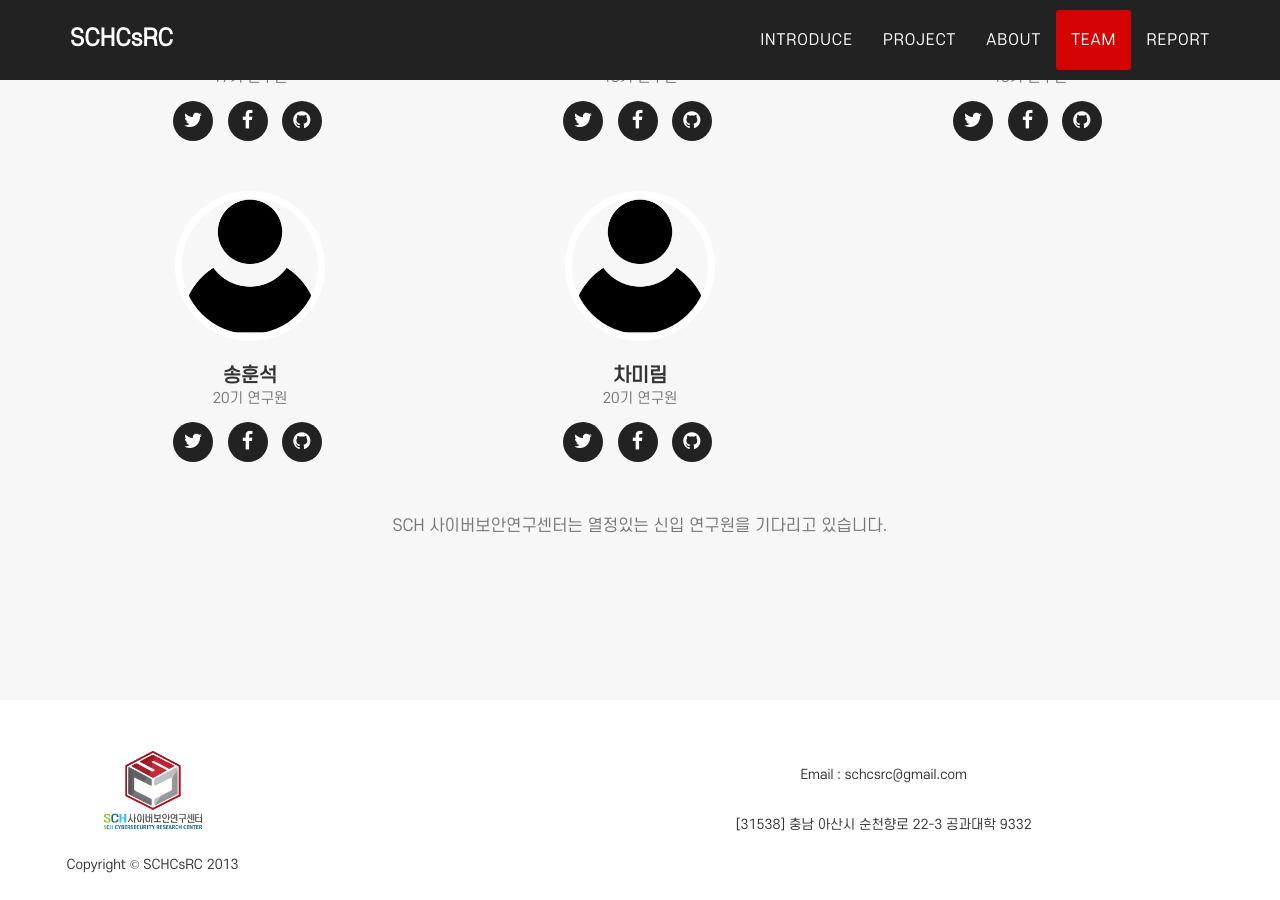
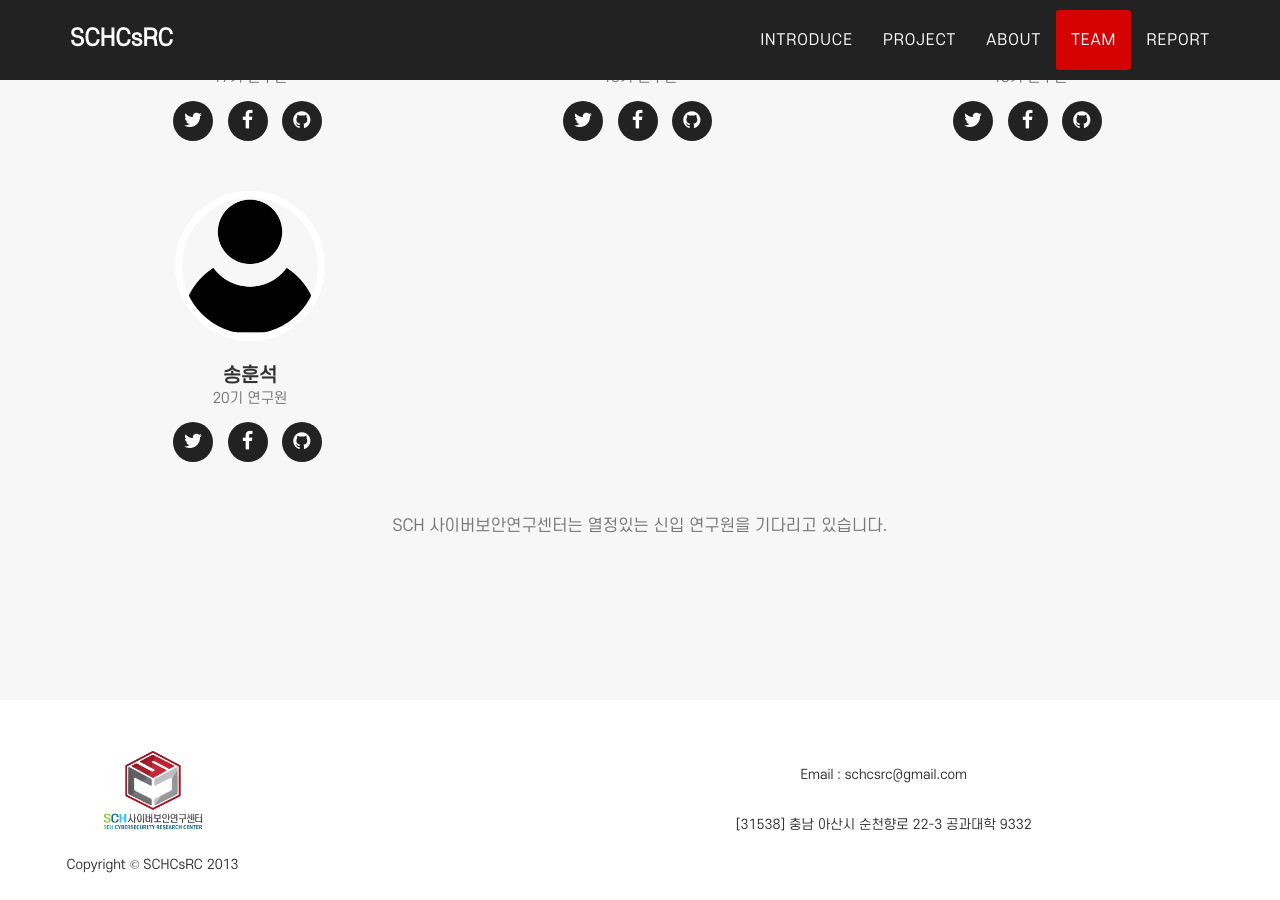
Before and after one commit to SCHCsRC/SCHCsRC.github.io, a Jekyll site: the page built from index.html, in a window 1280 px wide and 900 px high, scrolled down 4966 px. Built offline with Jekyll 4.4.1, drawn with Linux system fonts in a browser that asks for light colours; some web fonts are replaced.

Commit message:
edit researcher list

```diff
--- a/_config.yml
+++ b/_config.yml
@@ -104,19 +104,6 @@ people:
     - title: github
       url: #
 
-- name: 차미림
-  pic: 8
-  position: 20기 연구원
-  img: /img/team/1.jpg
-  state: active
-  social:
-    - title: twitter
-      url: #
-    - title: facebook
-      url: #
-    - title: github
-      url: #
-
 - name: 박준형
   # pic: 4
   position: 16기 연구원
```
